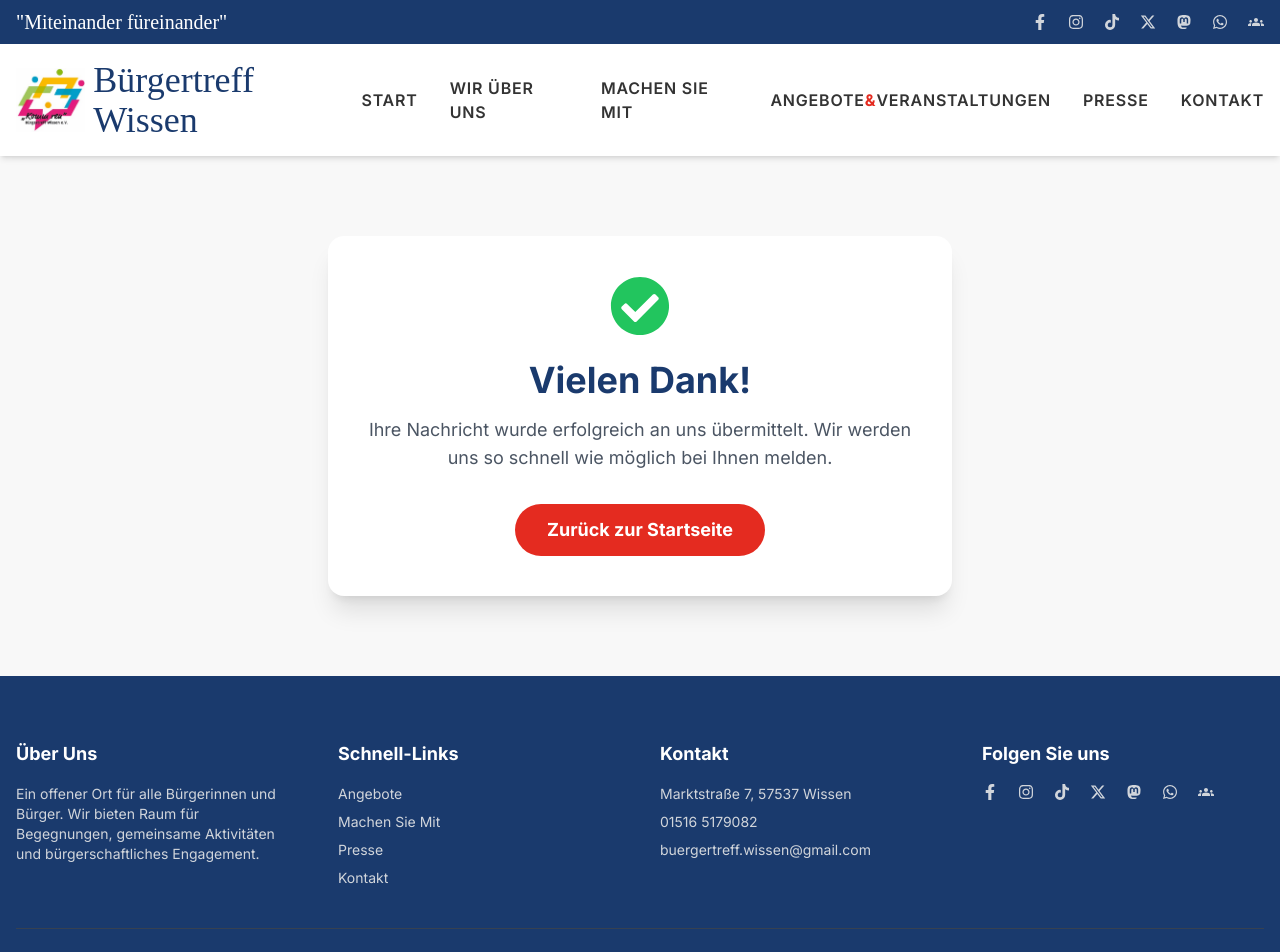
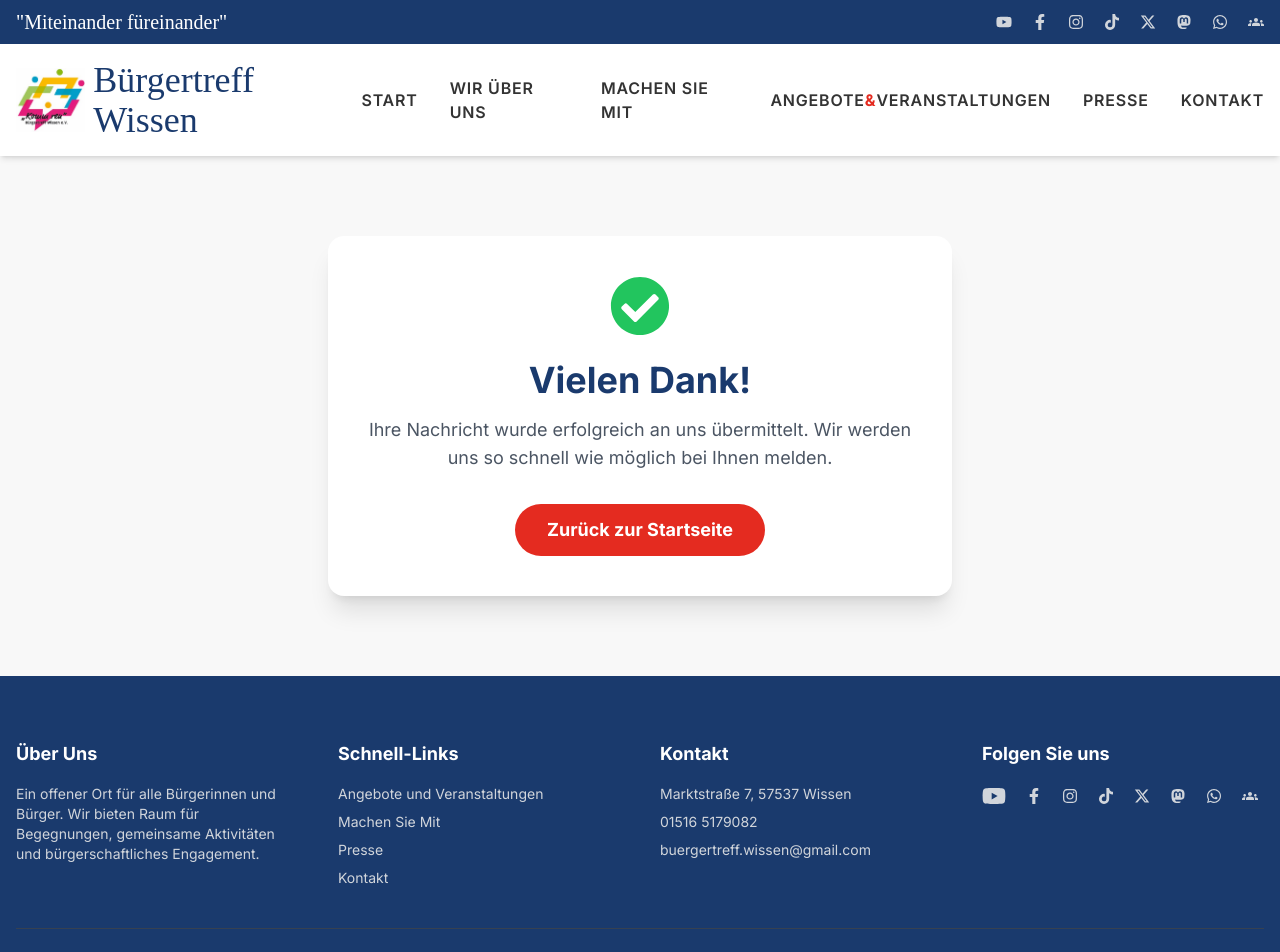
Before and after one commit to trgycln/buergertreff-react-sitesi, a React (Create React App) app: page /danke in a window 1280 px wide. Shown: the top 952 px of the page. Built offline with nearby package versions, Linux system fonts and the light colour scheme.

Commit message:
Banka bilgileri ve QR kod eklemeleri yapildi

```diff
--- a/src/components/Footer.js
+++ b/src/components/Footer.js
@@ -1,10 +1,17 @@
 // src/components/Footer.js
-import React from 'react';
-import { Link } from 'react-router-dom';
+import React from "react";
+import { Link } from "react-router-dom";
 // Sosyal medya ikonlarını import ediyoruz
-import { FaFacebookF, FaInstagram, FaTiktok, FaMastodon, FaWhatsapp } from 'react-icons/fa';
-import { FaXTwitter } from 'react-icons/fa6';
-import { MdGroups } from 'react-icons/md';
+import {
+  FaFacebookF,
+  FaInstagram,
+  FaTiktok,
+  FaMastodon,
+  FaWhatsapp,
+  FaYoutube,
+} from "react-icons/fa";
+import { FaXTwitter } from "react-icons/fa6";
+import { MdGroups } from "react-icons/md";
 
 const Footer = () => {
   return (
@@ -15,49 +22,156 @@ const Footer = () => {
           <div>
             <h3 className="text-lg font-bold mb-4">Über Uns</h3>
             <p className="text-gray-300 text-sm">
-              Ein offener Ort für alle Bürgerinnen und Bürger. Wir bieten Raum für Begegnungen, gemeinsame Aktivitäten und bürgerschaftliches Engagement.
+              Ein offener Ort für alle Bürgerinnen und Bürger. Wir bieten Raum
+              für Begegnungen, gemeinsame Aktivitäten und bürgerschaftliches
+              Engagement.
             </p>
           </div>
           <div>
             <h3 className="text-lg font-bold mb-4">Schnell-Links</h3>
             <ul className="space-y-2 text-sm">
-              <li><Link to="/angebote-und-veranstaltungen" className="text-gray-300 hover:text-white">Angebote</Link></li>
-              <li><Link to="/machen-sie-mit" className="text-gray-300 hover:text-white">Machen Sie Mit</Link></li>
-              <li><Link to="/presse-uber-uns" className="text-gray-300 hover:text-white">Presse</Link></li>
-              <li><Link to="/kontakt" className="text-gray-300 hover:text-white">Kontakt</Link></li>
+              <li>
+                <Link
+                  to="/angebote-und-veranstaltungen"
+                  className="text-gray-300 hover:text-white"
+                >
+                  Angebote und Veranstaltungen
+                </Link>
+              </li>
+              <li>
+                <Link
+                  to="/machen-sie-mit"
+                  className="text-gray-300 hover:text-white"
+                >
+                  Machen Sie Mit
+                </Link>
+              </li>
+              <li>
+                <Link
+                  to="/presse-uber-uns"
+                  className="text-gray-300 hover:text-white"
+                >
+                  Presse
+                </Link>
+              </li>
+              <li>
+                <Link to="/kontakt" className="text-gray-300 hover:text-white">
+                  Kontakt
+                </Link>
+              </li>
             </ul>
           </div>
           <div>
             <h3 className="text-lg font-bold mb-4">Kontakt</h3>
             <ul className="space-y-2 text-sm text-gray-300">
               <li>Marktstraße 7, 57537 Wissen</li>
-              <li><a href="tel:015165179082" className="hover:text-white">01516 5179082</a></li>
-              <li><a href="mailto:buergertreff.wissen@gmail.com" className="hover:text-white">buergertreff.wissen@gmail.com</a></li>
+              <li>
+                <a href="tel:015165179082" className="hover:text-white">
+                  01516 5179082
+                </a>
+              </li>
+              <li>
+                <a
+                  href="mailto:buergertreff.wissen@gmail.com"
+                  className="hover:text-white"
+                >
+                  buergertreff.wissen@gmail.com
+                </a>
+              </li>
             </ul>
           </div>
 
           {/* --- DEĞİŞEN SÜTUN: Bizi Takip Edin --- */}
-         <div>
-                <h3 className="text-lg font-bold mb-4">Folgen Sie uns</h3>
-                <div className="flex flex-wrap items-center gap-5"> {/* flex-wrap eklendi */}
-                    <a href="/" target="_blank" rel="noopener noreferrer" className="text-gray-300 hover:text-white transition-colors"><FaFacebookF size={16} /></a>
-                    <a href="/" target="_blank" rel="noopener noreferrer" className="text-gray-300 hover:text-white transition-colors"><FaInstagram size={16} /></a>
-                    <a href="/" target="_blank" rel="noopener noreferrer" className="text-gray-300 hover:text-white transition-colors"><FaTiktok size={16} /></a>
-                    <a href="/" target="_blank" rel="noopener noreferrer" className="text-gray-300 hover:text-white transition-colors"><FaXTwitter size={16} /></a>
-                    <a href="/" target="_blank" rel="noopener noreferrer" className="text-gray-300 hover:text-white transition-colors"><FaMastodon size={16} /></a>
-                    <a href="/" target="_blank" rel="noopener noreferrer" className="text-gray-300 hover:text-white transition-colors"><FaWhatsapp size={16} /></a>
-                    <a href="/" target="_blank" rel="noopener noreferrer" className="text-gray-300 hover:text-white transition-colors"><MdGroups size={16} /></a>
-                </div>
+          <div>
+            <h3 className="text-lg font-bold mb-4">Folgen Sie uns</h3>
+            <div className="flex flex-wrap items-center gap-5">
+              {" "}
+              {/* flex-wrap eklendi */}
+              <a
+                href="[YOUTUBE_KANALINIZIN_LİNKİ]"
+                target="_blank"
+                rel="noopener noreferrer"
+                className="text-gray-300 hover:text-white transition-colors"
+              >
+                <FaYoutube size={24} />
+              </a>
+              <a
+                href="/"
+                target="_blank"
+                rel="noopener noreferrer"
+                className="text-gray-300 hover:text-white transition-colors"
+              >
+                <FaFacebookF size={16} />
+              </a>
+              <a
+                href="/"
+                target="_blank"
+                rel="noopener noreferrer"
+                className="text-gray-300 hover:text-white transition-colors"
+              >
+                <FaInstagram size={16} />
+              </a>
+              <a
+                href="/"
+                target="_blank"
+                rel="noopener noreferrer"
+                className="text-gray-300 hover:text-white transition-colors"
+              >
+                <FaTiktok size={16} />
+              </a>
+              <a
+                href="/"
+                target="_blank"
+                rel="noopener noreferrer"
+                className="text-gray-300 hover:text-white transition-colors"
+              >
+                <FaXTwitter size={16} />
+              </a>
+              <a
+                href="/"
+                target="_blank"
+                rel="noopener noreferrer"
+                className="text-gray-300 hover:text-white transition-colors"
+              >
+                <FaMastodon size={16} />
+              </a>
+              <a
+                href="/"
+                target="_blank"
+                rel="noopener noreferrer"
+                className="text-gray-300 hover:text-white transition-colors"
+              >
+                <FaWhatsapp size={16} />
+              </a>
+              <a
+                href="/"
+                target="_blank"
+                rel="noopener noreferrer"
+                className="text-gray-300 hover:text-white transition-colors"
+              >
+                <MdGroups size={16} />
+              </a>
             </div>
+          </div>
         </div>
 
         {/* Alt Telif Hakkı Bölümü (Sizin versiyonunuz korundu) */}
         <div className="border-t border-gray-700 pt-8 text-center text-sm text-gray-400">
-          <p className="mb-2">© {new Date().getFullYear()} Bürgertreff Wissen e.V. | Alle Rechte vorbehalten.</p>
+          <p className="mb-2">
+            © {new Date().getFullYear()} Bürgertreff Wissen e.V. | Alle Rechte
+            vorbehalten.
+          </p>
           <div className="flex justify-center items-center gap-4 mb-4">
-            <Link to="/kontakt" className="hover:text-white">Impressum</Link>
+            <Link to="/kontakt" className="hover:text-white">
+              Impressum
+            </Link>
             <span className="text-gray-600">|</span>
-            <a href="/satzung.pdf" target="_blank" rel="noopener noreferrer" className="hover:text-white">
+            <a
+              href="/satzung.pdf"
+              target="_blank"
+              rel="noopener noreferrer"
+              className="hover:text-white"
+            >
               Satzung
             </a>
           </div>
@@ -68,6 +182,6 @@ const Footer = () => {
       </div>
     </footer>
   );
-}
+};
 
 export default Footer;
--- a/src/components/Header.js
+++ b/src/components/Header.js
@@ -4,7 +4,7 @@ import { Link, NavLink } from 'react-router-dom';
 import logoImage from '../assets/images/logo.jpg'; // Sizin .jpg uzantınız korundu
 
 // Gerekli tüm ikonlar
-import { FaFacebookF, FaInstagram, FaTiktok, FaMastodon, FaWhatsapp, FaChevronDown } from 'react-icons/fa';
+import { FaFacebookF, FaInstagram, FaTiktok, FaMastodon, FaWhatsapp, FaChevronDown, FaYoutube } from 'react-icons/fa';
 import { FaXTwitter } from 'react-icons/fa6';
 import { MdGroups } from 'react-icons/md';
 
@@ -48,6 +48,9 @@ const Header = () => {
                     {/* Sağ Taraf - Sosyal Medya İkonları */}
                     <div className="flex items-center gap-5">
                         {/* ... (ikonlarınızın olduğu kod - dokunulmadı) ... */}
+                        <a href="https://www.youtube.com/@buergertreff-wissen" target="_blank" rel="noopener noreferrer" className="hover:text-white transform hover:-translate-y-1 transition-all">
+                            <FaYoutube size={16} />
+                        </a>
                         <a href="/" target="_blank" rel="noopener noreferrer" className="hover:text-white transform hover:-translate-y-1 transition-all"><FaFacebookF size={16} /></a>
                         <a href="/" target="_blank" rel="noopener noreferrer" className="hover:text-white transform hover:-translate-y-1 transition-all"><FaInstagram size={16} /></a>
                         <a href="/" target="_blank" rel="noopener noreferrer" className="hover:text-white transform hover:-translate-y-1 transition-all"><FaTiktok size={16} /></a>
```
Also changed, not shown: src/pages/Beitrittsformular.js (+50 -83 lines), src/assets/images/qr-code-24.png (added), src/assets/images/qr-code-50.png (added).
